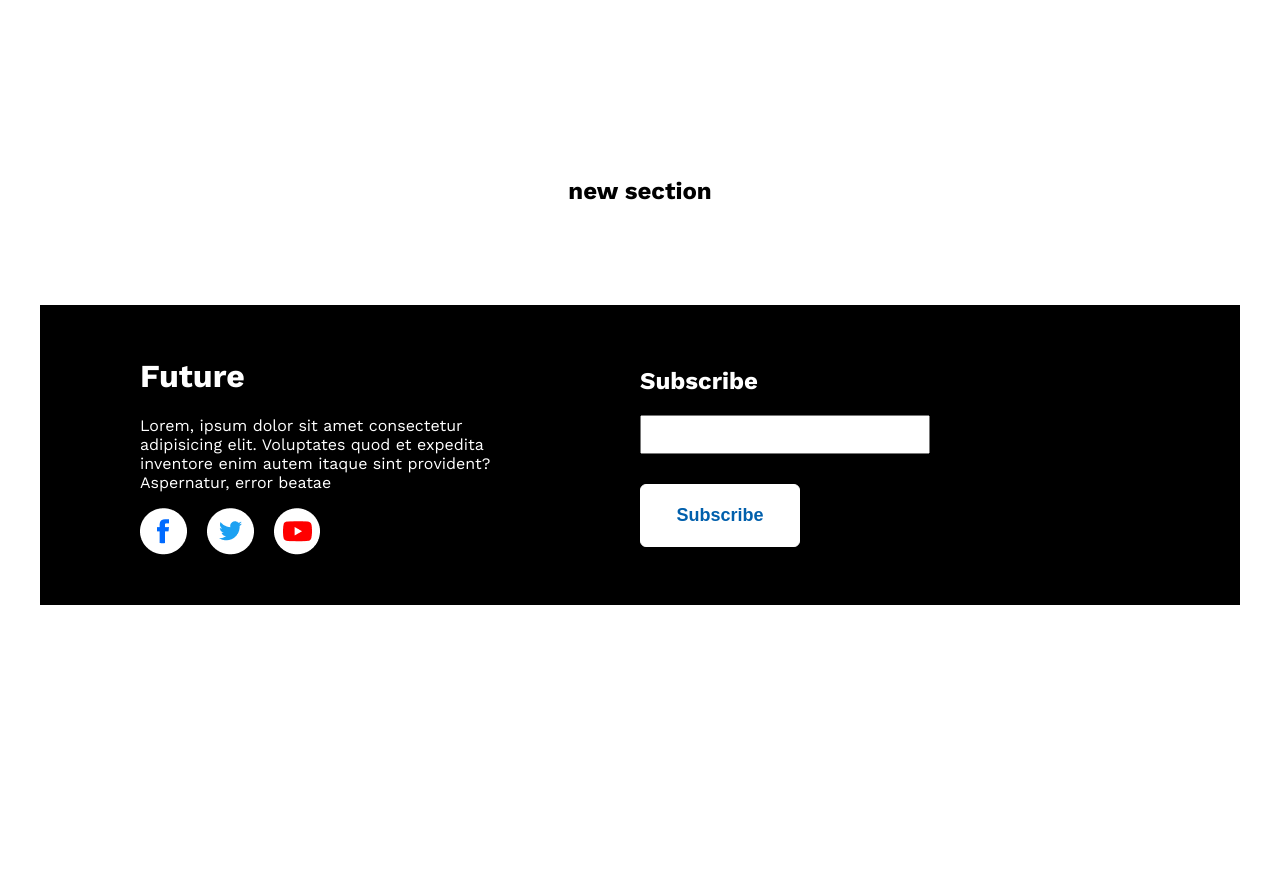
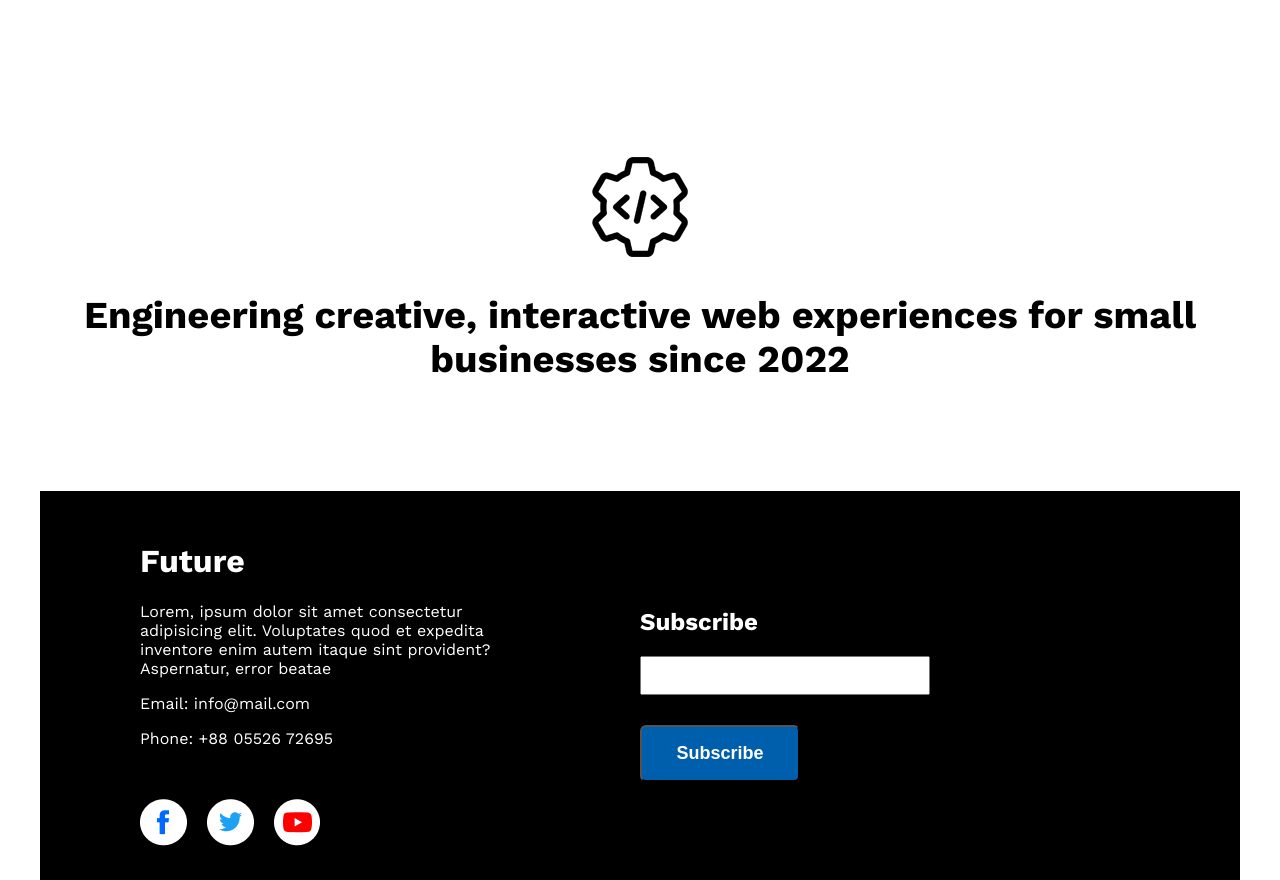
Before and after one commit to kavedweller/new-year-refresh, a plain HTML site: page index.html in a window 1280 px wide. Shown: the part 2559-3439 px from the top of the page. Before the commit the page ends 3164 px from the top, so only its background shows below. Drawn offline with nearby package versions, Linux system fonts and the light colour scheme.

Commit message:
added: bonus section

```diff
--- a/index.html
+++ b/index.html
@@ -90,8 +90,10 @@
         </section>
 
         <!-- added for bonus -->
-        <section class="section-padding">
-            <h2 class="textalign-center">new section</h2>
+        <section class="section-padding textalign-center">
+            <!-- <h2 class="textalign-center text-display-4">Who we are</h2> -->
+            <img src="img/dev.png" alt="" class="">
+            <h1 class="textalign-center text-display-4">Engineering creative, interactive web experiences for small businesses since 2022</h1>
         </section><!-- end of bonus section-->
 
     </main> <!-- End of main -->
@@ -105,6 +107,9 @@
                     <p class="padding-end-40">Lorem, ipsum dolor sit amet consectetur adipisicing elit. Voluptates quod et expedita inventore enim autem itaque sint provident?
                         Aspernatur, error beatae
                     </p>
+                    <p>Email: info@mail.com</p>
+                    <p>Phone: +88 05526 72695</p>
+                    <p><br></p>
                 </div>
 
                 <div class="width-75 padding-start-80 display-flex">
@@ -123,7 +128,7 @@
                 <div class="width-50 display-flex flex-column">
                     <h2>Subscribe</h2>
                     <input type="text" class="padding-block-10">
-                    <button class="button-light">Subscribe</button>
+                    <button class="button-blue">Subscribe</button>
                 </div>
             </div>
         </div>
--- a/style.css
+++ b/style.css
@@ -50,6 +50,20 @@ body {
   font-weight: 400;
   margin-bottom: 30px;
   text-shadow: 0 0 10px rgba(0, 0, 0, 0.5);
+}
+
+.button-blue {
+  width: 160px;
+  background-color: #005fac;
+  color: #ffffff;
+  /* border: 1px solid #fff; */
+  border-radius: 6px;
+  padding: 16px 28px;
+  font-size: 18px;
+  font-weight: 700;
+  margin-top: 30px;
+  cursor: pointer;
+  transition: all 0.2s;
 }
 
 .button-light {
@@ -221,7 +235,7 @@ body {
   color: #fff;
   /* padding: 20px 0; */
   /* text-align: center; */
-  height: 300px;
+  /* height: 300px; */
 }
 
 .footer-container {
```
Also changed, not shown: img/dev.png (added).
